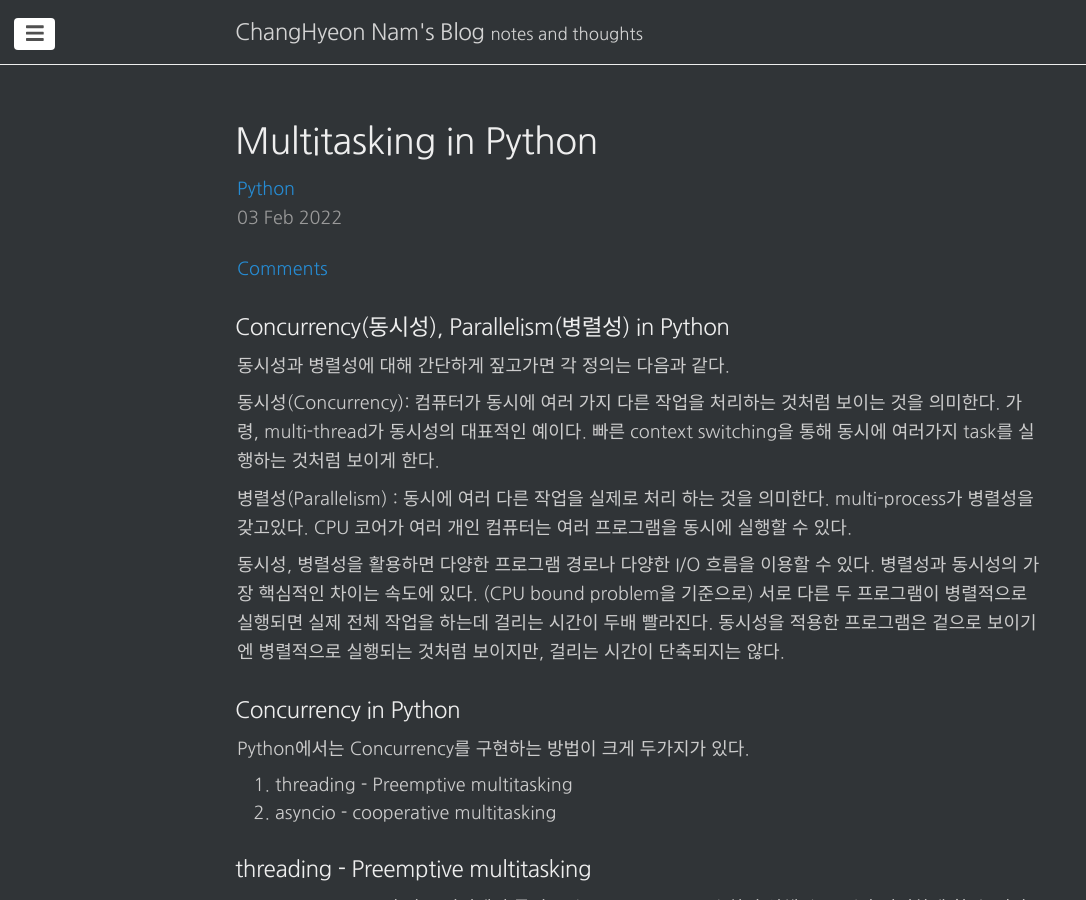
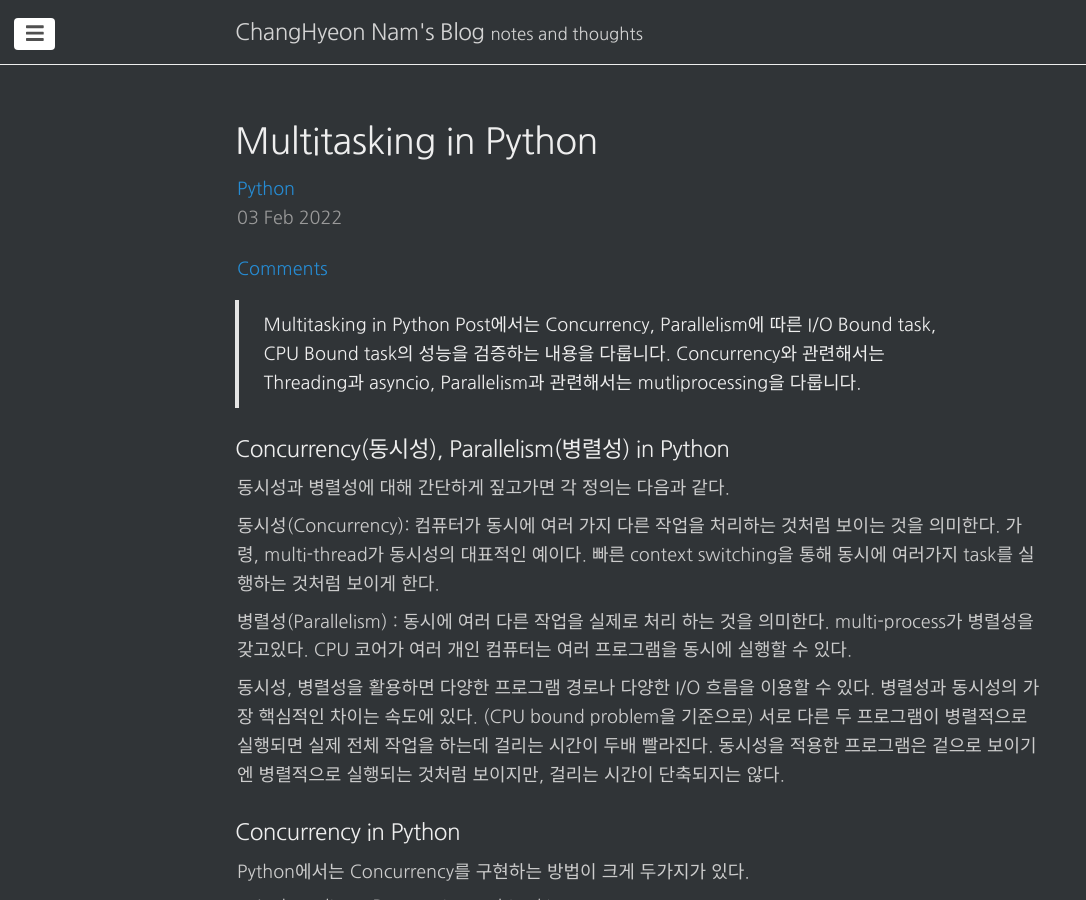
Before and after one commit to changhyeonnam/changhyeonnam.github.io, a Jekyll site: the page built from _posts/2022/2022-2-3-multitasking.md, in a window 1280 px wide and 900 px high. Shown: the whole window, without its empty margins (0-1086 px from the left). Built offline with Jekyll 4.4.1, drawn with Linux system fonts in a browser that asks for light colours; nearby versions of some CDN libraries; our own code applies the rules of GitHub Pages for plain Markdown files; comment, search, counter and statistics services are not loaded.

Commit message:
update mt.md

```diff
--- a/_posts/2022/2022-2-3-multitasking.md
+++ b/_posts/2022/2022-2-3-multitasking.md
@@ -1,5 +1,5 @@
 ---
-title: Multitasking  in Python
+title: Multitasking in Python
 Created: February 3, 2022 7:05 PM
 tags:
     - Python
@@ -9,6 +9,9 @@
   changefreq : daily
   priority : 1.0
 ---
+>
+Multitasking in Python Post에서는 Concurrency, Parallelism에 따른 I/O Bound task, CPU Bound task의 성능을 검증하는 내용을 다룹니다. Concurrency와 관련해서는 Threading과 asyncio, Parallelism과 관련해서는 mutliprocessing을 다룹니다.
+>
 
 ### Concurrency(동시성), Parallelism(병렬성) in Python
 
```
